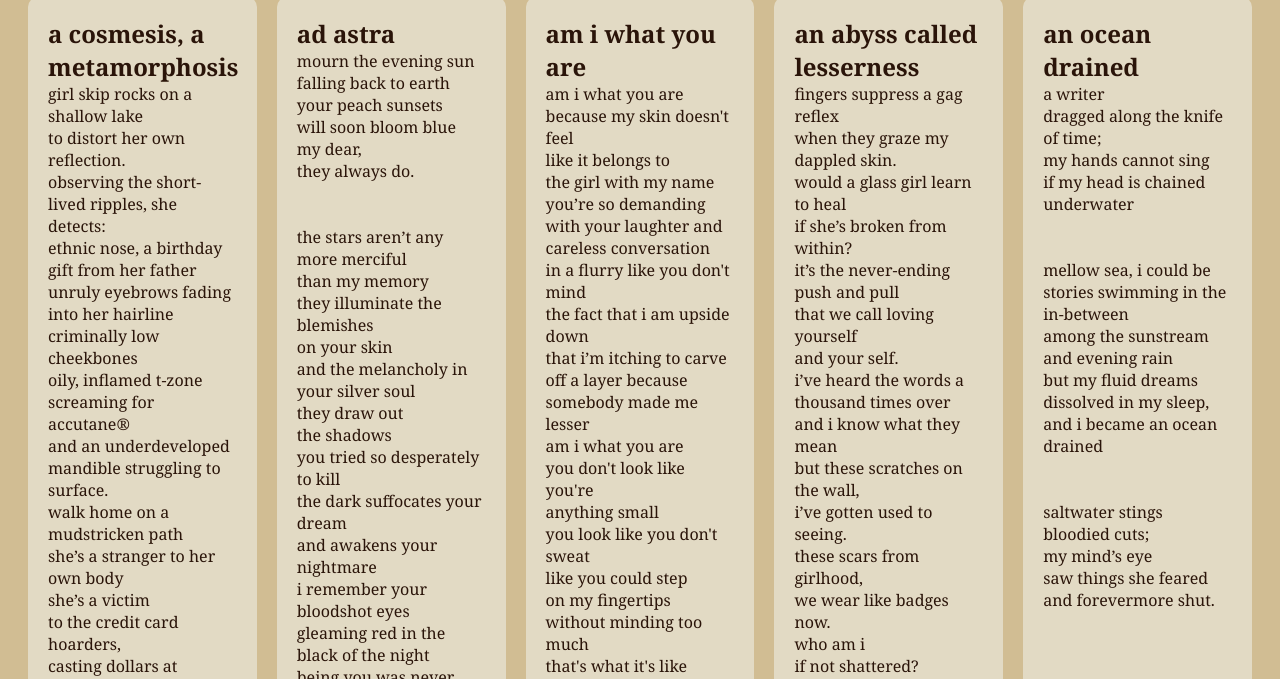
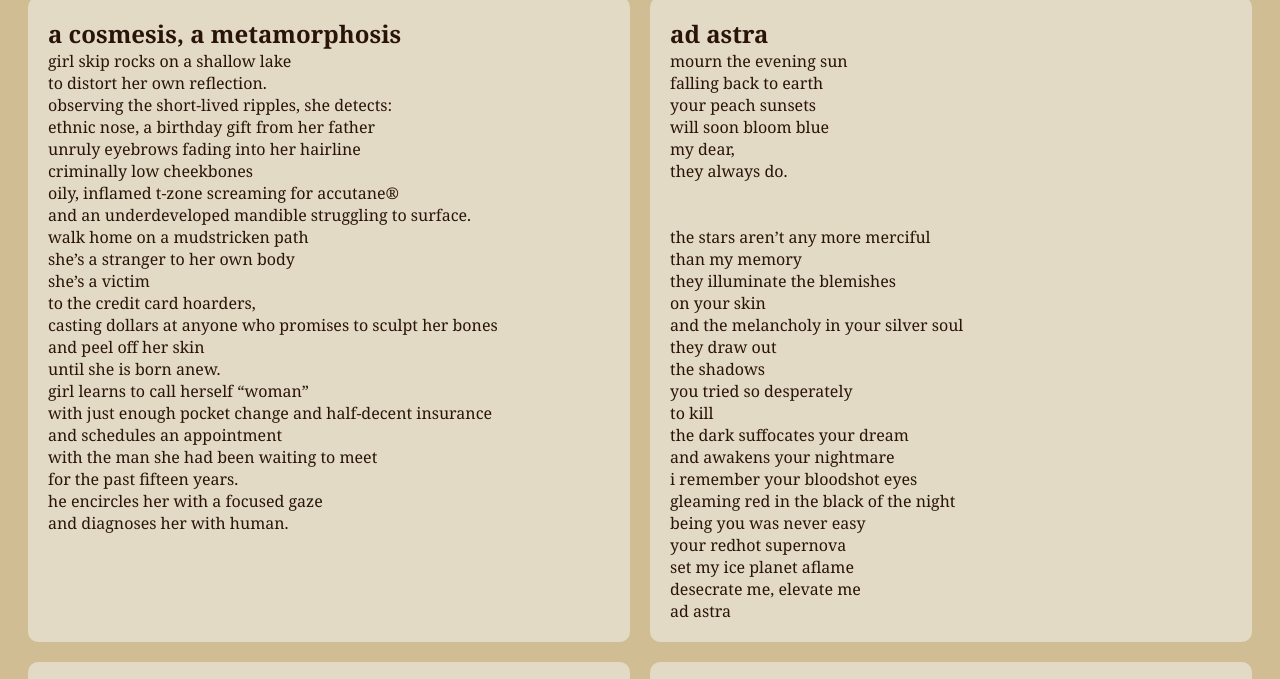
Before and after one commit to larakaracasu/Poetry-Nook, a plain HTML site: page index.html in a window 1280 px wide. Shown: the part 117-796 px from the top of the page. Drawn offline with Linux system fonts and the light colour scheme.

Commit message:
Update style.css

```diff
--- a/style.css
+++ b/style.css
@@ -10,16 +10,22 @@ body {
 
 #poemContainer {
     display: grid;
-    grid-template-columns: repeat(auto-fill, minmax(200px, 1fr)); /* Create a grid layout */
-    grid-gap: 20px; /* Space between grid items */
+    grid-template-columns: repeat(auto-fill, minmax(400px, 1fr)); /* Adjusted minimum width */
+    grid-gap: 20px;
     width: 100%;
 }
 
 .grid-item {
-    background-color: #e2dac4; /* Light Yellow */
+    background-color: #e2dac4;
     border-radius: 10px;
     padding: 20px;
     box-sizing: border-box;
+}
+
+.poem {
+    color: rgb(42, 20, 9);
+    margin: 0;
+    white-space: pre-wrap; /* Adjusted to pre-wrap */
 }
 
 h1 {
@@ -31,9 +37,3 @@ h2 {
     color: rgb(42, 20, 9); /* Dark Brown */
     margin: 0;
 }
-
-.poem {
-    color: rgb(42, 20, 9); /* Dark Brown */
-    margin: 0;
-    white-space: pre-line;
-}
```
